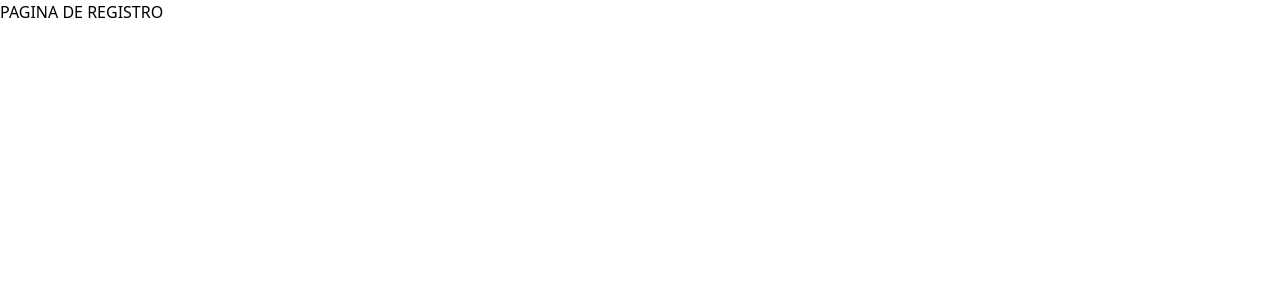
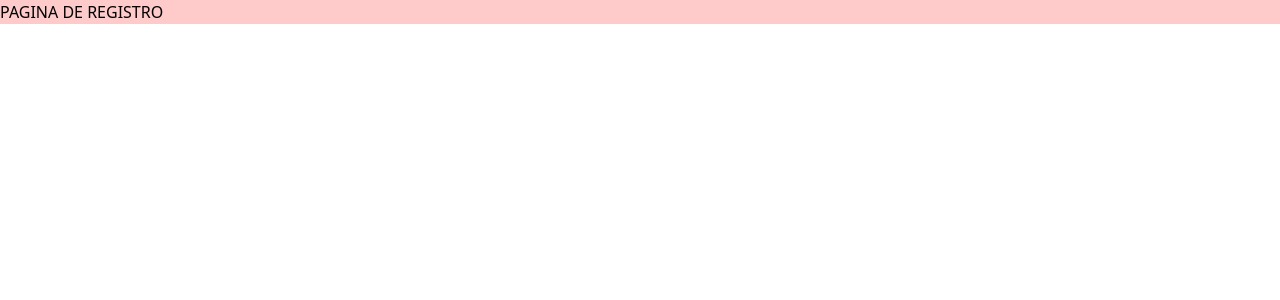
Before and after one commit to Josuesp1620/project-mtc, a React (Vite) app: page /register in a window 1280 px wide. Shown: the top 300 px of the page. Built offline with nearby package versions, Linux system fonts and the light colour scheme.

Commit message:
[UPDATE] Change Color Background RegisterView

```diff
--- a/src/views/auth/register/index.tsx
+++ b/src/views/auth/register/index.tsx
@@ -1,6 +1,6 @@
 export const RegisterView = () => {
     return (
-        <div>
+        <div className="bg-red-200">
             PAGINA DE REGISTRO
         </div>
     )
```
